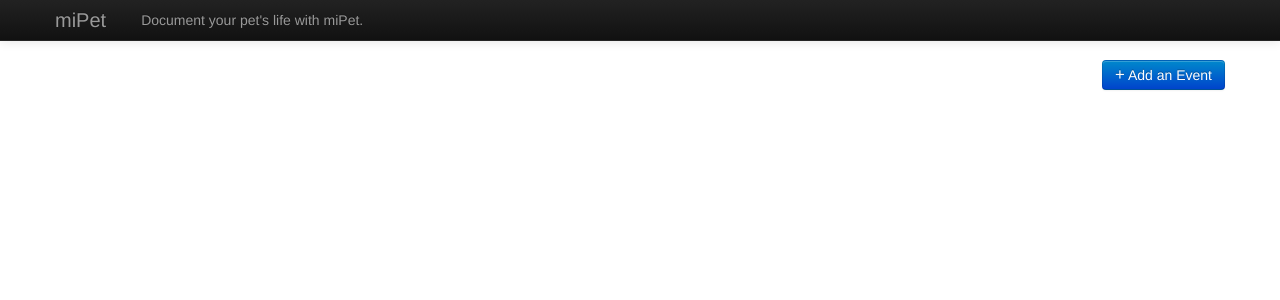
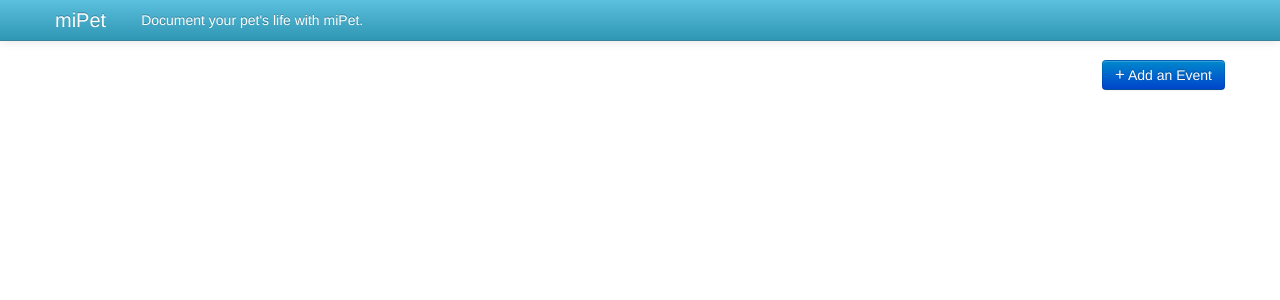
Before and after one commit to mhuesch/MiPet-web, a Django app: page /profile/1/ in a window 1280 px wide. Shown: the top 300 px of the page. Run offline with Django 3.2, Linux system fonts and the light colour scheme; parts of the project's set-up code (start-up, migrations or seed data) failed here and were passed over; some libraries are stand-ins or nearby versions.

Commit message:
pretty blue navbar, moved timestamp so doesn't interfere with event title

```diff
--- a/static/js/views.js
+++ b/static/js/views.js
@@ -61,10 +61,20 @@ var EventView = Backbone.View.extend({
         outputString += "<div class='event-listing'>";
         outputString += "<div class='event-listing-title'>";
         outputString += "<span class='eventTitle'>"+this.model.get('title')+"</span>";
-        outputString += "<span class='timestamp'>"+this.model.get('moment')+"</span>";
+        //var moment = this.model.get('moment');
+        //outputString += "<span class='timestamp'>"+moment.date+"</span>";
         outputString += "</div>";
+
+
+
         outputString += "<span class='eventDesc'>"+this.model.get('description')+"</span>";
+
+
+
         outputString += '<span id="media'+this.model.get('event_id')+'"></span>';
+
+        outputString += "<div class='timestamp'>"+this.model.get('moment')+"</div>";
+
         //outputString += "<p>"+this.model.get('event_id')+"</p>";
         /*
         right now we need the ID for the event to get the media associated with the event.
--- a/static/miPet.css
+++ b/static/miPet.css
@@ -18,6 +18,70 @@ container {
     margin-left: 0px
     width = 100%;
 }
+
+.navbar {
+  /* *position: relative;
+  *z-index: 2;
+  margin-bottom: 20px;
+  overflow: visible;
+
+  color: #777777;
+  */
+  color: white;
+}
+
+.navbar .brand,
+.navbar .nav > li > a {
+  color: #ffffff;
+  text-shadow: 0 -1px 0 rgba(0, 0, 0, 0.25);
+}
+
+.navbar .brand:hover,
+.navbar.nav > li > a:hover {
+  color: navy;
+}
+
+/* pretty blue button from info classes */
+.navbar-inner {
+  /*min-height: 30px;  40px;*/
+  background-color: #49afcd;
+  /**background-color: #2f96b4;*/
+  background-image: -moz-linear-gradient(top, #5bc0de, #2f96b4);
+  background-image: -webkit-gradient(linear, 0 0, 0 100%, from(#5bc0de), to(#2f96b4));
+  background-image: -webkit-linear-gradient(top, #5bc0de, #2f96b4);
+  background-image: -o-linear-gradient(top, #5bc0de, #2f96b4);
+  background-image: linear-gradient(to bottom, #5bc0de, #2f96b4);
+  background-repeat: repeat-x;*/
+  border-color: #2f96b4 #2f96b4 #1f6377;
+  border-color: rgba(0, 0, 0, 0.1) rgba(0, 0, 0, 0.1) rgba(0, 0, 0, 0.25);
+  filter: progid:DXImageTransform.Microsoft.gradient(startColorstr='#ff5bc0de', endColorstr='#ff2f96b4', GradientType=0);
+  filter: progid:DXImageTransform.Microsoft.gradient(enabled=false);
+}
+
+/*
+  background-color: #fafafa;
+  background-image: -moz-linear-gradient(top, #ffffff, #f2f2f2);
+  background-image: -webkit-gradient(linear, 0 0, 0 100%, from(#ffffff), to(#f2f2f2));
+  background-image: -webkit-linear-gradient(top, #ffffff, #f2f2f2);
+  background-image: -o-linear-gradient(top, #ffffff, #f2f2f2);
+  background-image: linear-gradient(to bottom, #ffffff, #f2f2f2);
+  background-repeat: repeat-x;
+  border: 1px solid #d4d4d4;
+  -webkit-border-radius: 4px;
+     -moz-border-radius: 4px;
+          border-radius: 4px;
+  filter: progid:DXImageTransform.Microsoft.gradient(startColorstr='#ffffffff', endColorstr='#fff2f2f2', GradientType=0);
+  *zoom: 1;
+  -webkit-box-shadow: 0 1px 4px rgba(0, 0, 0, 0.065);
+     -moz-box-shadow: 0 1px 4px rgba(0, 0, 0, 0.065);
+          box-shadow: 0 1px 4px rgba(0, 0, 0, 0.065);
+*/
+
+
+
+
+
+
 
 img {
 /*display: block;*/
@@ -105,11 +169,7 @@ event-list { }*/
     width: 100%
 }
 
-.timestamp {
-    float: right;
-    font-weight: normal;
-    padding-right: 10px;
-}
+
 
 .eventTitle {
     padding-left: 7px;
@@ -119,7 +179,12 @@ event-list { }*/
 
 .eventDesc {
     color: steelblue;
+
+    padding-top: 39px;
+    padding-bottom: 14px;
+
     padding: 0px 14px;
+
 }
 
 
@@ -129,6 +194,14 @@ img.eventMedia {
     margin-right: auto;
 }
 
+.timestamp {
+    float: right;
+    font-weight: normal;
+    padding-right: 10px;
+    padding-bottom: 20px;
+    font-size: 12px;
+    color: #999;
+}
 
 
   /* http://webdesignerwall.com/tutorials/css-elastic-videos */
--- a/templates/profile.html
+++ b/templates/profile.html
@@ -42,7 +42,7 @@
 
 <body>
     <!-- Nav bar -->
-    <div class="navbar navbar-inverse navbar-fixed-top">
+    <div class="navbar navbar-fixed-top"> <!--navbar-inverse" -->
         <div class="navbar-inner">
             <div class="container">
 
@@ -52,9 +52,10 @@
                  <i class="icon-calendar icon-white"></i>
                  </a> -->
 
+                <!-- dropdown about hackyness is no longer working, so get rid of this icon for now --
                 <a class="btn btn-navbar" data-toggle="collapse" data-target=".nav-collapse">
                     <i class="icon-info-sign icon-white"></i>
-                </a>
+                </a> -->
                 <a class="brand" href="/">miPet</a>
                 <div class="nav-collapse collapse">
                     <ul class="nav">
```
